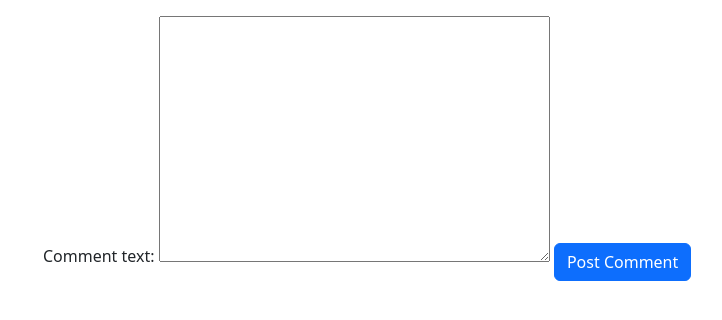
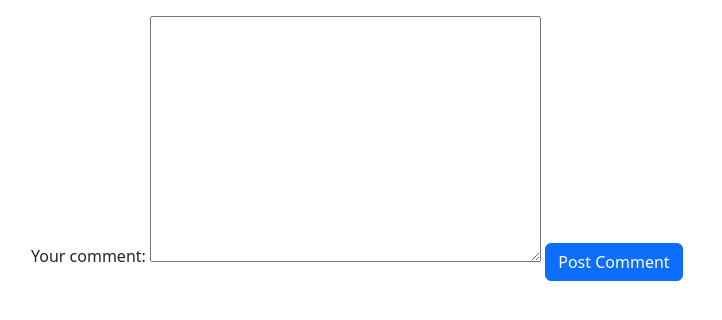
Before and after one commit to Atinon/project, a Django app: page /accounts/1/comments/post_comment/ in a window 1280 px wide. Shown: the part 73-393 px from the top of the page, without its empty margins (51-773 px from the left). Run offline with Django 4.2, Linux system fonts and the light colour scheme; a user stored in the database is signed in; tables that the repository leaves empty hold one stand-in row (values such as "Sample post"); some libraries are stand-ins or nearby versions.

Commit message:
Fixed posting a comment from comments view and slightly edited post comment view

```diff
--- a/exam_project/templates/comments/post_comment.html
+++ b/exam_project/templates/comments/post_comment.html
@@ -2,10 +2,13 @@
 
 {% block page_content %}
     {# pass pk from context data ? #}
-    <form method="post" class="container mb-5" action="{% url 'post comment' pk=view.kwargs.pk %}">
+    <form method="post" class="form" action="{% url 'post comment' pk=view.kwargs.pk %}">
         {% csrf_token %}
-        {{ form }}
-        <button class="btn btn-primary mt-2" type="submit">Post Comment</button>
+        <div class="form-group">
+            <label for="{{ form.comment_text.id_for_label }}">Your comment:</label>
+            {{ form.comment_text }}
+            <button class="btn btn-primary mt-2" type="submit">Post Comment</button>
+        </div>
     </form>
 
 {% endblock %}
```
Also changed, not shown: exam_project/templates/comments/comments_view.html (+7 -3 lines).
